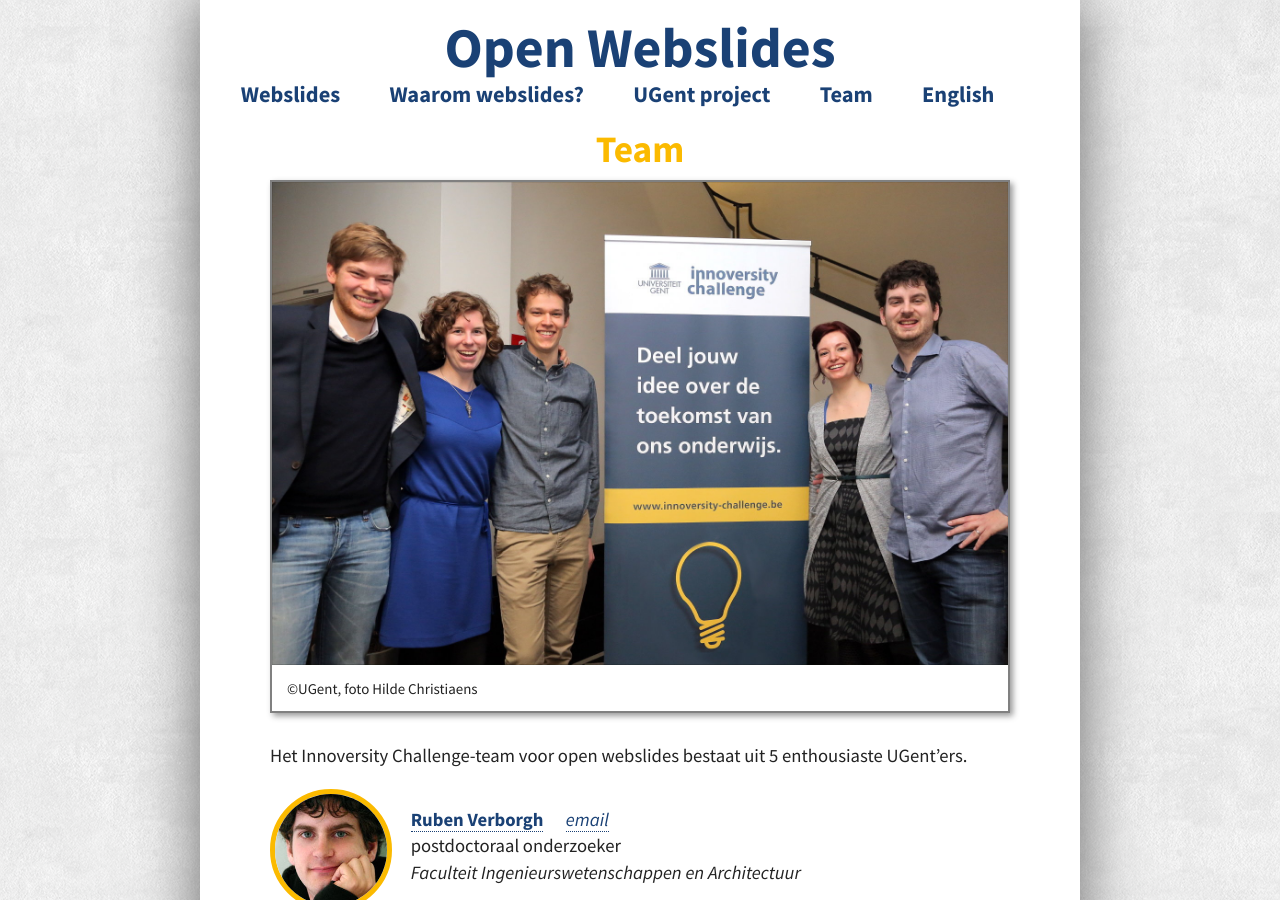
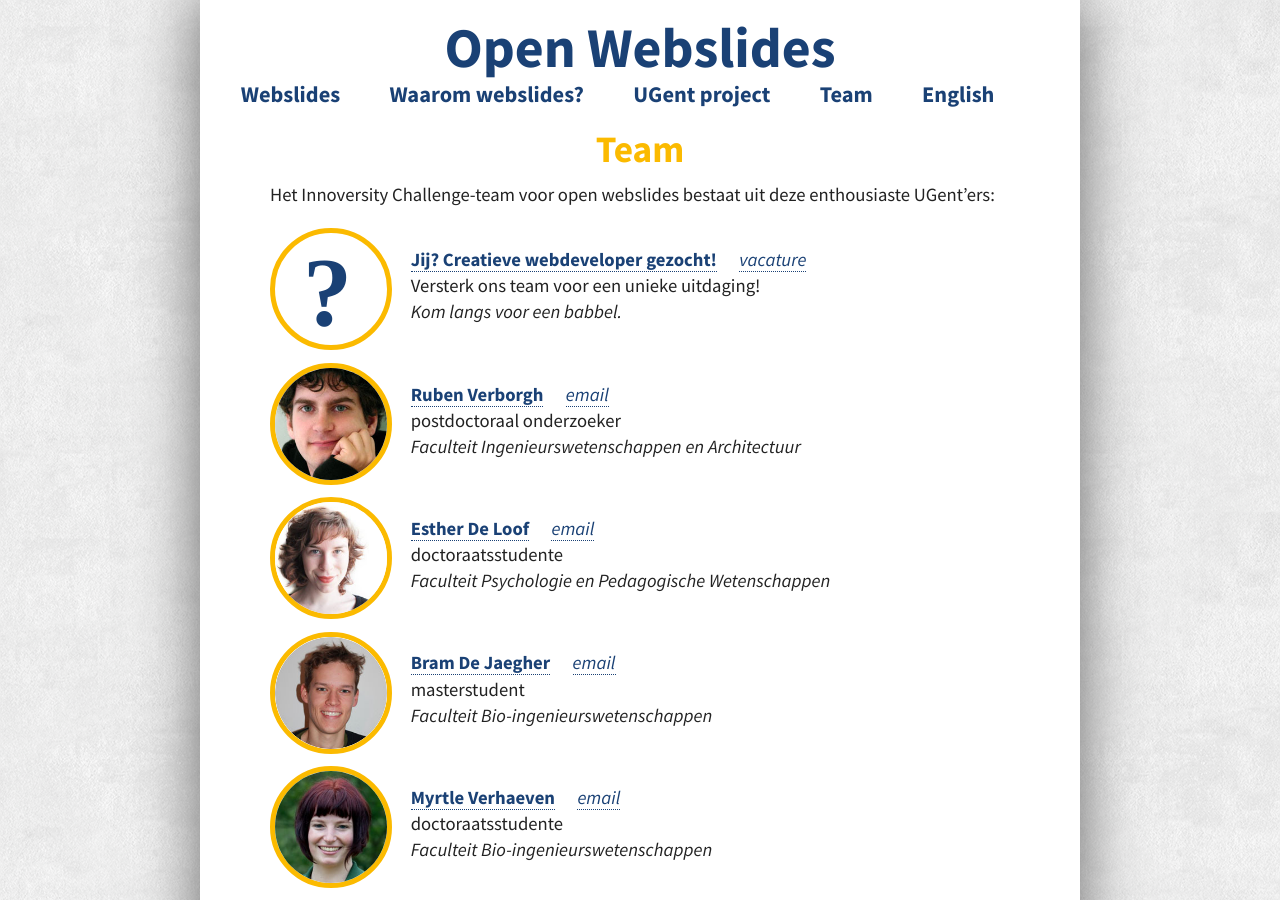
Before and after one commit to OpenWebslides/openwebslides.github.io-old, a Jekyll site: the page built from team.md, in a window 1280 px wide and 900 px high. Built offline with Jekyll 4.4.1, drawn with Linux system fonts in a browser that asks for light colours; some of the changed text lies outside the part shown.

Commit message:
Promote vacancy on team page.

```diff
--- a/team.md
+++ b/team.md
@@ -5,16 +5,18 @@
 order: 40
 ---
 
-<figure>
-  <img src="/images/GroupPhotoFinalPitch1.jpg" alt="">
-  <figcaption>
-    ©UGent, foto Hilde Christiaens
-  </figcaption>
-</figure>
+Het Innoversity Challenge-team voor open webslides
+bestaat uit deze enthousiaste UGent'ers:
 
-Het Innoversity Challenge-team voor open webslides
-bestaat uit 5 enthousiaste UGent'ers.
-
+<div class="person">
+  <img src="/images/question-mark.svg">
+  <p class="name">
+    <a href="/vacatures/developer/">Jij? Creatieve webdeveloper gezocht!</a>
+    <a href="/vacatures/developer/" class="email">vacature</a>
+  </p>
+  <p class="job">Versterk ons team voor een unieke uitdaging!</p>
+  <p class="faculty">Kom langs voor een babbel.</p>
+</div>
 <div class="person">
   <img src="/images/ruben.jpg">
   <p class="name">
@@ -94,3 +96,10 @@
 Er is geen enkele voorkennis nodig om mee te stappen in een **pilootproject**.
 Ons doel is immers om ook docenten die gedurende hun hele loopbaan gebruik maakten van Powerpoint
 vlot te laten overstappen naar open webslides.
+
+<figure>
+  <img src="/images/GroupPhotoFinalPitch1.jpg" alt="">
+  <figcaption>
+    ©UGent, foto Hilde Christiaens
+  </figcaption>
+</figure>
```
Also changed, not shown: images/question-mark.svg (added).
